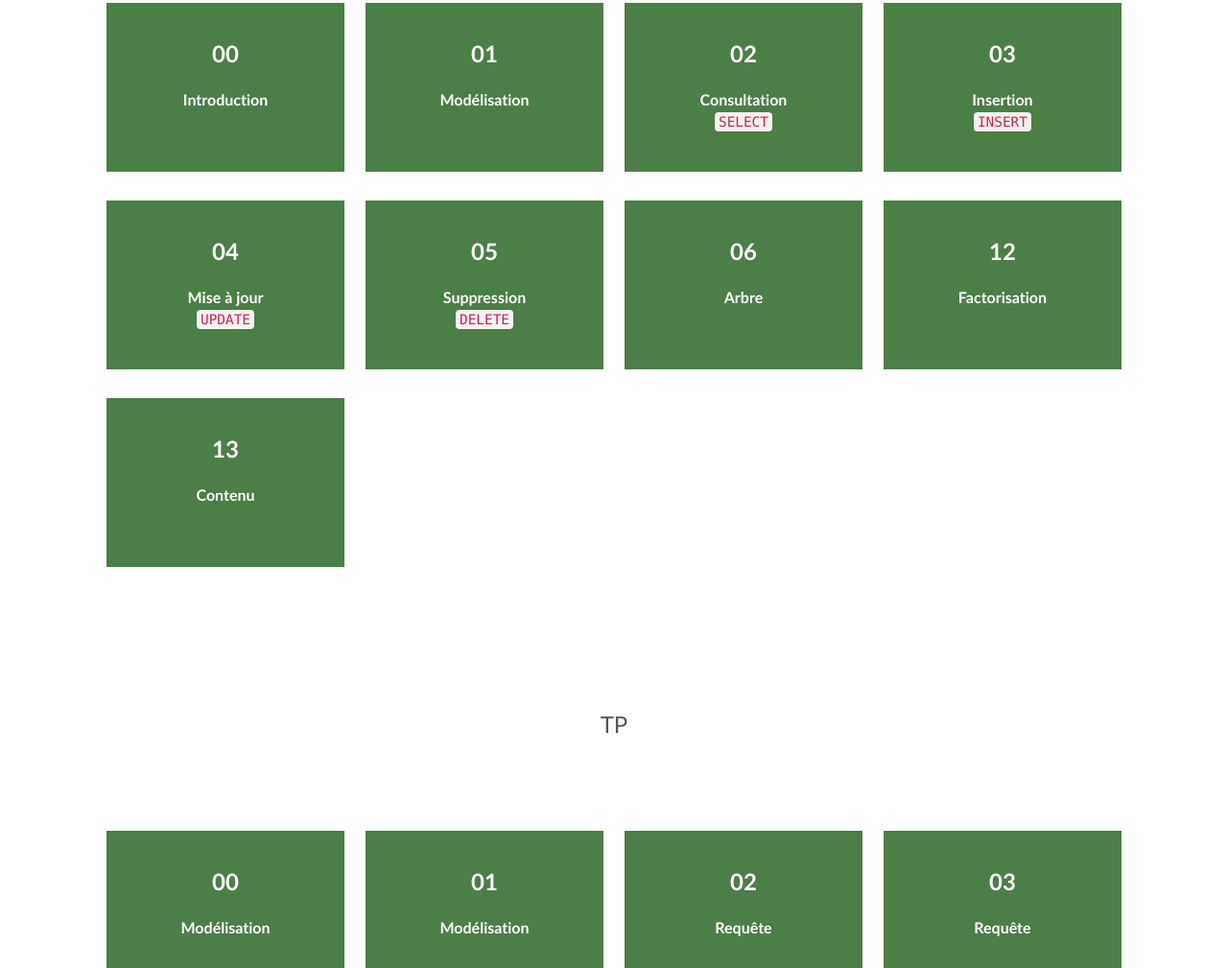
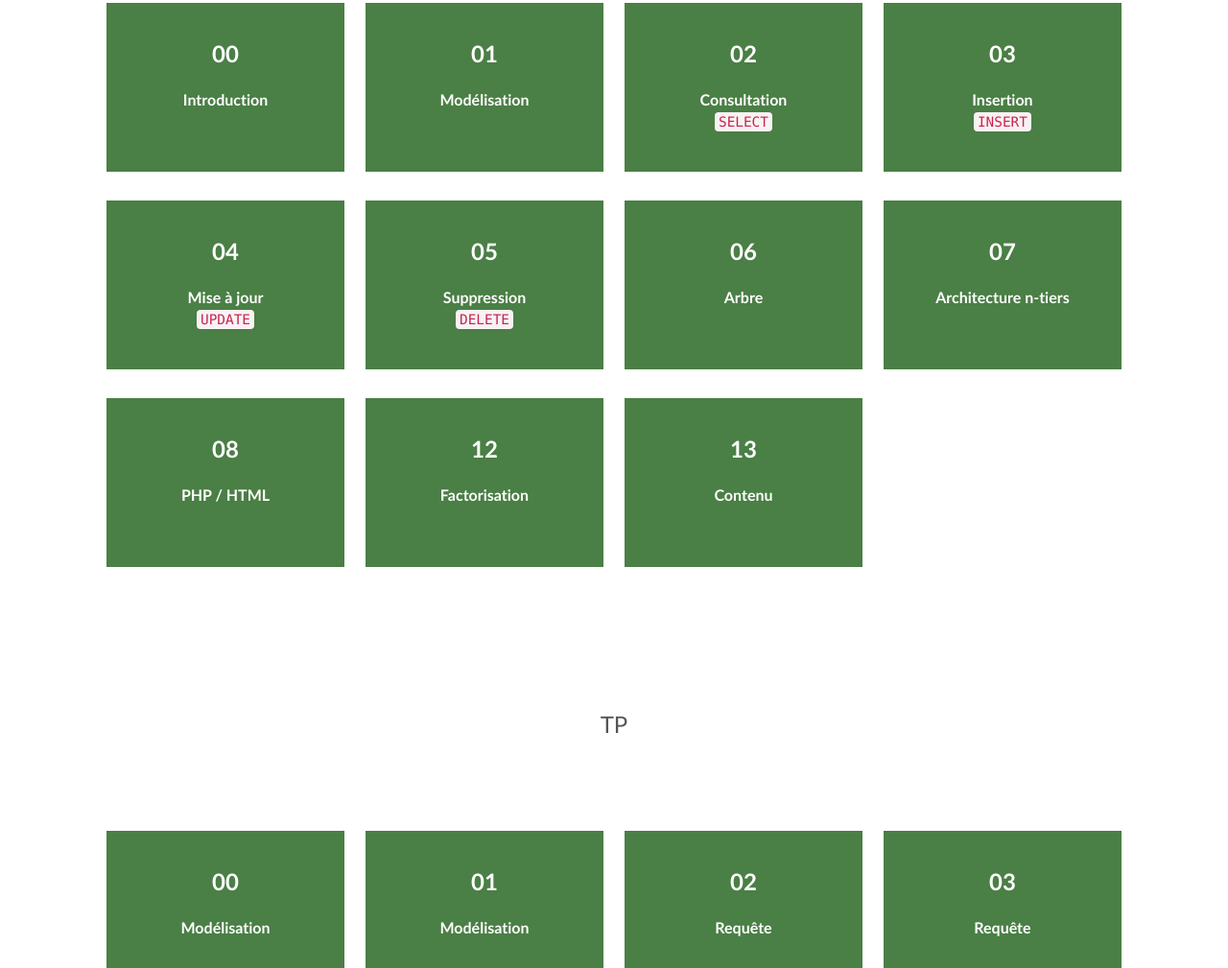
Before and after one commit to simplementNat/cours, a plain HTML site: page uga/bdd/index.html in a window 1280 px wide. Shown: the part 982-1991 px from the top of the page at 96% size. Drawn offline with Linux system fonts and the light colour scheme; files whose address does not match are found by name.

Commit message:
cours php / html

```diff
--- a/uga/bdd/index.html
+++ b/uga/bdd/index.html
@@ -208,8 +208,7 @@ _________________________________________________________ -->
 			                    </div>
 			                </div>
 
-<!--
-						          <div class="reference-item">
+						    <div class="reference-item">
 			                    <div class="reference">
 			                        <a href="07-database-architecture-n-tiers.pdf" download>
 								                <h3 class="reference-title">07</h3>
@@ -219,7 +218,7 @@ _________________________________________________________ -->
 			                </div>
 
 
-						          <div class="reference-item">
+						    <div class="reference-item">
 			                    <div class="reference">
 			                        <a href="08-database-bases-dev-web.pdf" download>
 								                <h3 class="reference-title">08</h3>
@@ -228,6 +227,7 @@ _________________________________________________________ -->
 			                    </div>
 			                </div>
 
+<!--
 
 						          <div class="reference-item">
 			                    <div class="reference">
```
Also changed, not shown: 2 other files.
